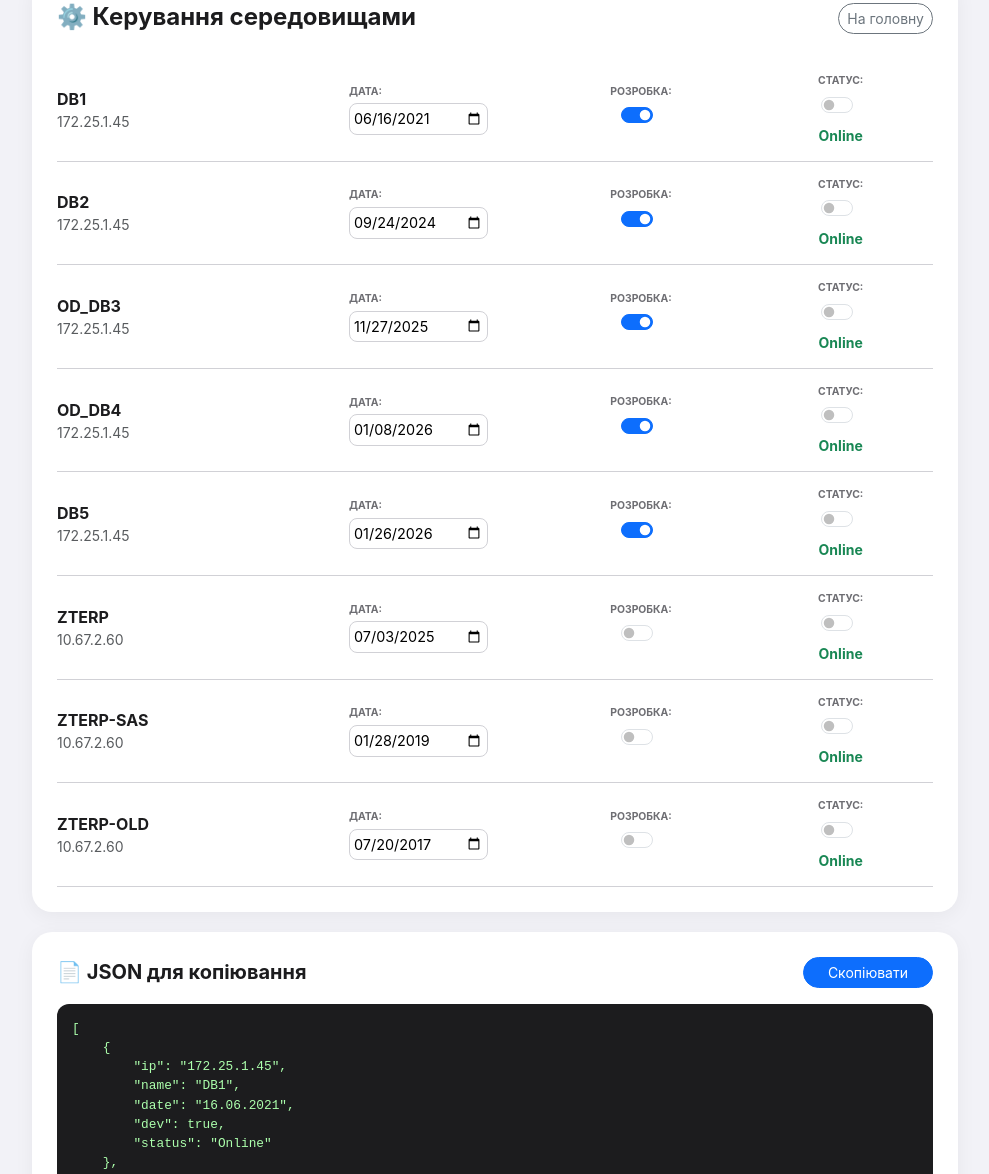
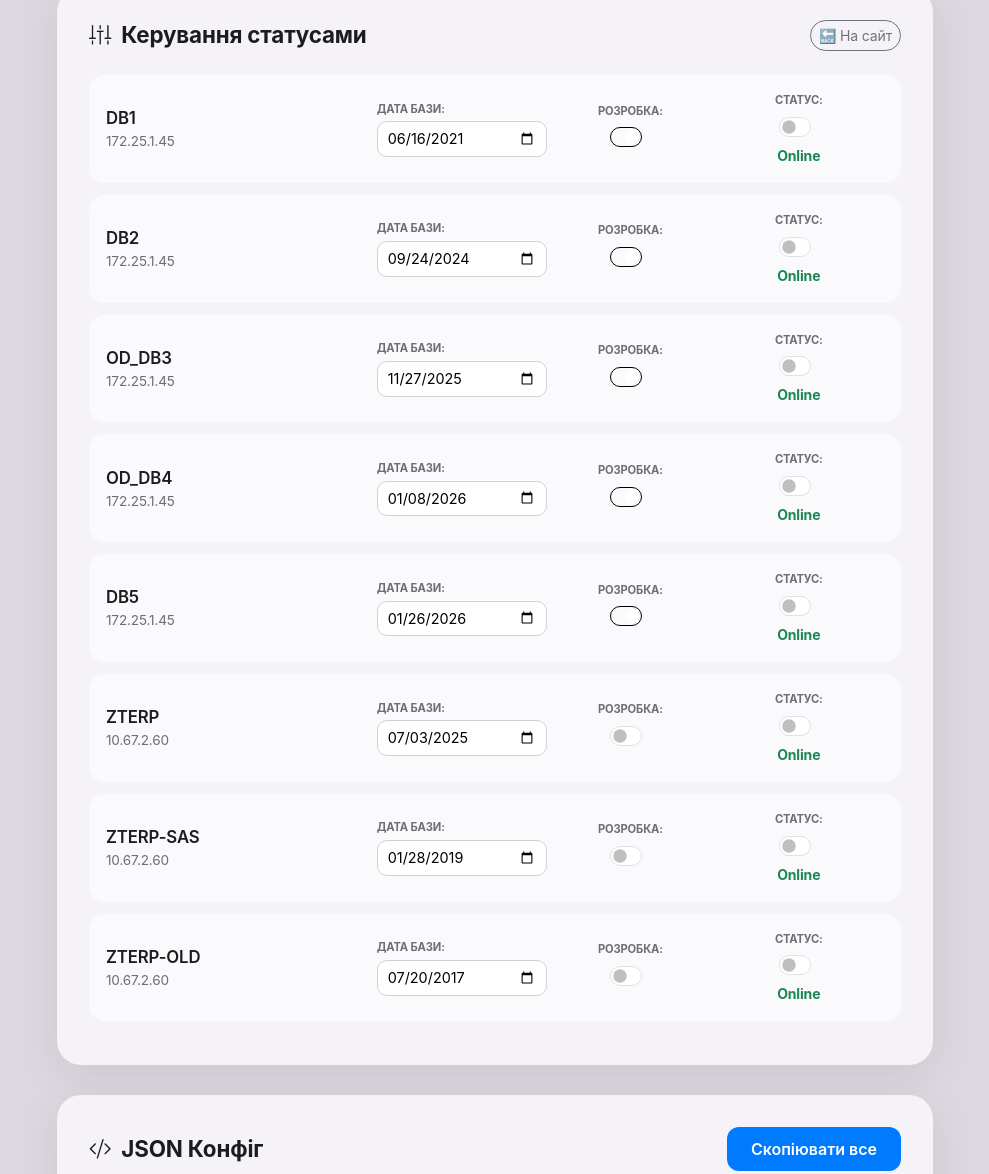
Before and after one commit to SmileySV/status-app-srv, a plain HTML site: page setStatus.html in a window 1280 px wide. Shown: the part 52-1226 px from the top of the page, without its empty margins (145-1134 px from the left). Drawn offline with nearby package versions, Linux system fonts and the light colour scheme.

Commit message:
Auto-deploy update 2026-02-06 13:55

```diff
--- a/setStatus.html
+++ b/setStatus.html
@@ -2,36 +2,122 @@
 <html lang="uk">
 <head>
     <meta charset="UTF-8">
-    <title>Адмінка | Налаштування</title>
+    <title>Адмінка | AXAPTA Status</title>
+    <meta name="viewport" content="width=device-width, initial-scale=1">
+
     <link href="https://cdn.jsdelivr.net/npm/bootstrap@5.3.3/dist/css/bootstrap.min.css" rel="stylesheet">
+    <link href="https://cdn.jsdelivr.net/npm/bootstrap-icons@1.11.3/font/bootstrap-icons.css" rel="stylesheet">
+
     <style>
-        :root { --ios-bg: #f2f2f7; --ios-card: #ffffff; --ios-text: #1c1c1e; --ios-pink: #ff2d55; }
-        body { background: var(--ios-bg); color: var(--ios-text); font-family: -apple-system, sans-serif; padding: 30px 15px; }
-        .admin-card { background: var(--ios-card); border-radius: 20px; padding: 25px; box-shadow: 0 4px 20px rgba(0,0,0,0.05); margin-bottom: 20px; }
-        .server-item { display: grid; grid-template-columns: 1.5fr 1fr 1fr 1fr; align-items: center; gap: 15px; padding: 15px 0; border-bottom: 1px solid #d1d1d6; }
-        .date-input { border: 1px solid #d1d1d6; border-radius: 8px; padding: 4px; font-size: 0.9rem; }
-        .json-preview { background: #1c1c1e; color: #acffac; padding: 15px; border-radius: 12px; font-family: monospace; font-size: 0.8rem; }
-        .dev-label { font-size: 0.65rem; color: #6e6e73; font-weight: 700; text-transform: uppercase; margin-bottom: 4px; display: block; }
+        :root {
+            --ios-bg: #dcd8e0;
+            --ios-card: #f5f3f7;
+            --ios-text: #1c1c1e;
+            --ios-muted: #6e6e73;
+            --ios-accent: #007aff;
+            --ios-pink: #ff2d55;
+            --ios-border: #d1d1d6;
+        }
+
+        body {
+            background-color: var(--ios-bg);
+            color: var(--ios-text);
+            font-family: -apple-system, BlinkMacSystemFont, "SF Pro Text", sans-serif;
+            padding: 40px 15px;
+            letter-spacing: -0.01em;
+        }
+
+        .container { max-width: 900px; }
+
+        .soft-card {
+            background: var(--ios-card);
+            border-radius: 24px;
+            padding: 32px;
+            box-shadow: 0 10px 40px rgba(0, 0, 0, 0.08);
+            margin-bottom: 30px;
+        }
+
+        h2 { font-size: 1.4rem; font-weight: 700; margin-bottom: 25px; display: flex; align-items: center; gap: 10px; }
+
+        .server-item {
+            display: grid;
+            grid-template-columns: 1.5fr 1fr 0.8fr 1fr;
+            align-items: center;
+            gap: 15px;
+            padding: 16px;
+            background: rgba(255,255,255,0.5);
+            border-radius: 16px;
+            margin-bottom: 12px;
+            border: 1px solid transparent;
+            transition: all 0.2s;
+        }
+
+        .server-item:hover { border-color: var(--ios-accent); background: #fff; }
+
+        .app-name { font-weight: 600; font-size: 1.05rem; }
+        .ip-label { font-size: 0.85rem; color: var(--ios-muted); }
+
+        .date-input {
+            border: 1px solid var(--ios-border);
+            border-radius: 10px;
+            padding: 6px 10px;
+            font-size: 0.9rem;
+            width: 100%;
+            outline: none;
+            background: #fff;
+        }
+
+        .dev-label { font-size: 0.7rem; color: var(--ios-muted); font-weight: 700; text-transform: uppercase; margin-bottom: 4px; display: block; }
+
+        /* Кастомні світчі */
+        .form-check-input { width: 2.5em; height: 1.25em; cursor: pointer; }
+        .form-check-input:checked { background-color: var(--ios-green); border-color: var(--ios-green); }
         .switch-updating:checked { background-color: var(--ios-pink); border-color: var(--ios-pink); }
+
+        .json-preview {
+            background: #1c1c1e;
+            color: #acffac;
+            padding: 20px;
+            border-radius: 18px;
+            font-family: 'SFMono-Regular', Consolas, monospace;
+            font-size: 0.85rem;
+            max-height: 350px;
+            overflow-y: auto;
+        }
+
+        .btn-ios {
+            background: var(--ios-accent);
+            color: white;
+            border-radius: 12px;
+            padding: 10px 24px;
+            font-weight: 600;
+            border: none;
+            transition: opacity 0.2s;
+        }
+        .btn-ios:hover { opacity: 0.8; color: white; }
+
+        #copy-msg { font-weight: 600; color: var(--ios-green); display: none; }
     </style>
 </head>
 <body>
 
-<div class="container" style="max-width: 950px;">
-    <div class="admin-card">
-        <div class="d-flex justify-content-between mb-4">
-            <h2 class="h4 fw-bold m-0">⚙️ Керування середовищами</h2>
-            <a href="index.html" class="btn btn-sm btn-outline-secondary rounded-pill">На головну</a>
+<div class="container">
+    <div class="soft-card">
+        <div class="d-flex justify-content-between align-items-center mb-4">
+            <h2 class="m-0"><i class="bi bi-sliders2-vertical"></i> Керування статусами</h2>
+            <a href="index.html" class="btn btn-outline-secondary btn-sm rounded-pill">🔙 На сайт</a>
         </div>
-        <div id="controls-list"></div>
+
+        <div id="controls-list">
+            </div>
     </div>
 
-    <div class="admin-card">
+    <div class="soft-card">
         <div class="d-flex justify-content-between align-items-center mb-3">
-            <h2 class="h5 fw-bold m-0">📄 JSON для копіювання</h2>
-            <div>
-                <span id="copy-msg" class="text-success small me-2" style="display:none">Скопійовано!</span>
-                <button class="btn btn-sm btn-primary rounded-pill px-4" onclick="copyJson()">Скопіювати</button>
+            <h2 class="m-0"><i class="bi bi-code-slash"></i> JSON Конфіг</h2>
+            <div class="d-flex align-items-center gap-3">
+                <span id="copy-msg">Скопійовано! ✅</span>
+                <button class="btn-ios" onclick="copyJson()">Скопіювати все</button>
             </div>
         </div>
         <pre class="json-preview" id="json-output"></pre>
@@ -41,8 +127,19 @@
 <script>
     let currentData = [];
 
-    const toInp = d => { const p = d.split('.'); return `${p[2]}-${p[1]}-${p[0]}`; };
-    const toDot = d => { const p = d.split('-'); return `${p[2]}.${p[1]}.${p[0]}`; };
+    // Конвертація DD.MM.YYYY -> YYYY-MM-DD (для календаря)
+    const toInput = d => {
+        if(!d) return '';
+        const p = d.split('.');
+        return `${p[2]}-${p[1]}-${p[0]}`;
+    };
+
+    // Конвертація YYYY-MM-DD -> DD.MM.YYYY (для JSON)
+    const toDot = d => {
+        if(!d) return '';
+        const p = d.split('-');
+        return `${p[2]}.${p[1]}.${p[0]}`;
+    };
 
     fetch('data.json').then(r => r.json()).then(data => {
         currentData = data;
@@ -56,10 +153,27 @@
             const div = document.createElement('div');
             div.className = 'server-item';
             div.innerHTML = `
-                <div><div class="fw-bold">${s.name}</div><div class="small text-muted">${s.ip}</div></div>
-                <div><span class="dev-label">Дата:</span><input type="date" class="date-input" lang="uk-UA" value="${toInp(s.date)}" onchange="uDt(${i},this.value)"></div>
-                <div class="text-center"><span class="dev-label">Розробка:</span><div class="form-check form-switch d-inline-block"><input class="form-check-input" type="checkbox" ${s.dev?'checked':''} onchange="tDv(${i})"></div></div>
-                <div class="text-center"><span class="dev-label">Статус:</span><div class="form-check form-switch d-inline-block"><input class="form-check-input switch-updating" type="checkbox" ${s.status==='Updating'?'checked':''} onchange="tSt(${i})"></div><div class="small fw-bold ${s.status==='Updating'?'text-danger':'text-success'}">${s.status}</div></div>
+                <div>
+                    <div class="app-name">${s.name}</div>
+                    <div class="ip-label">${s.ip}</div>
+                </div>
+                <div>
+                    <span class="dev-label">Дата бази:</span>
+                    <input type="date" class="date-input" lang="uk-UA" value="${toInput(s.date)}" onchange="uDt(${i},this.value)">
+                </div>
+                <div class="text-center">
+                    <span class="dev-label">Розробка:</span>
+                    <div class="form-check form-switch d-inline-block">
+                        <input class="form-check-input" type="checkbox" ${s.dev ? 'checked' : ''} onchange="tDv(${i})">
+                    </div>
+                </div>
+                <div class="text-center">
+                    <span class="dev-label">Статус:</span>
+                    <div class="form-check form-switch d-inline-block">
+                        <input class="form-check-input switch-updating" type="checkbox" ${s.status === 'Updating' ? 'checked' : ''} onchange="tSt(${i})">
+                    </div>
+                    <div class="small fw-bold ${s.status === 'Updating' ? 'text-danger' : 'text-success'}">${s.status}</div>
+                </div>
             `;
             list.appendChild(div);
         });
```
